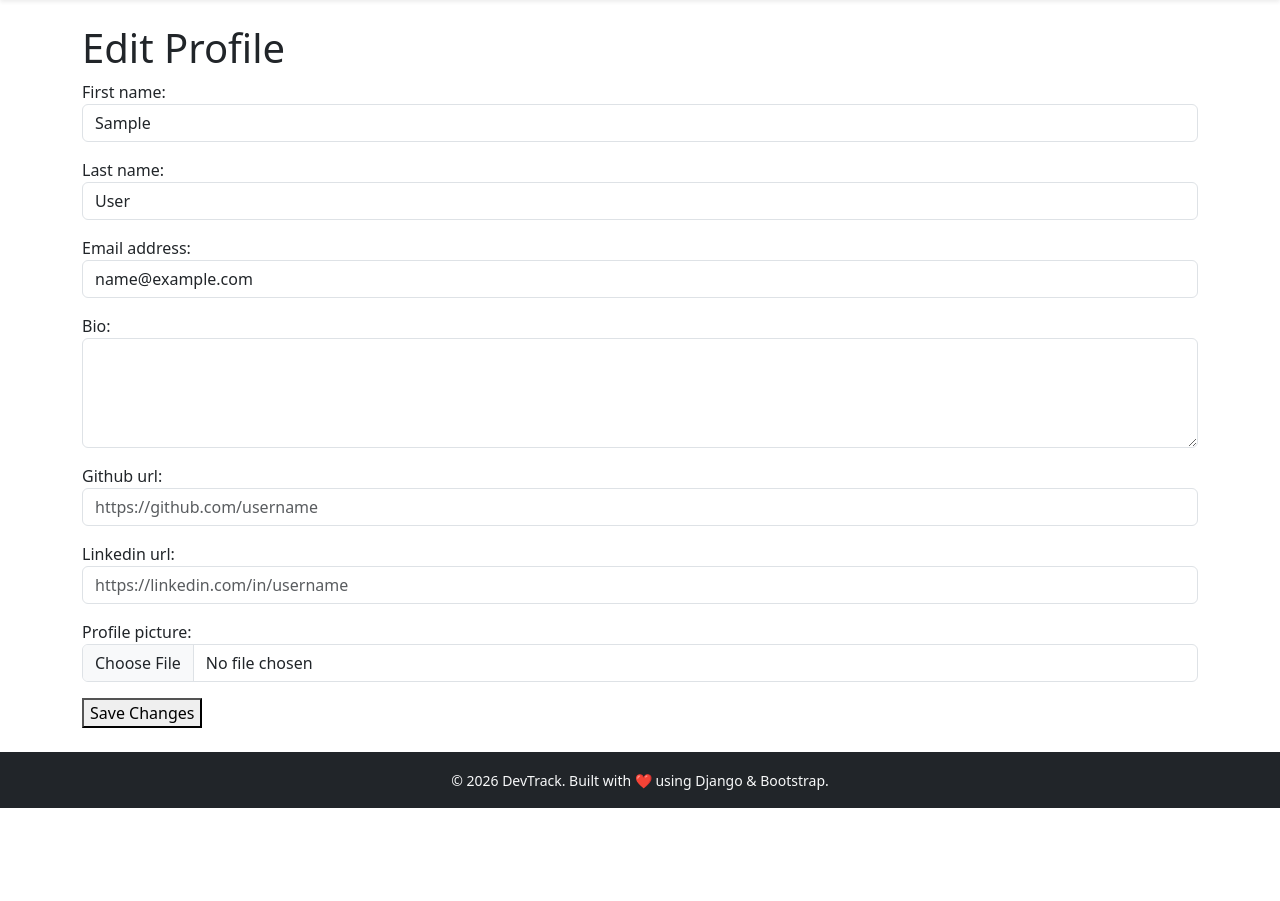
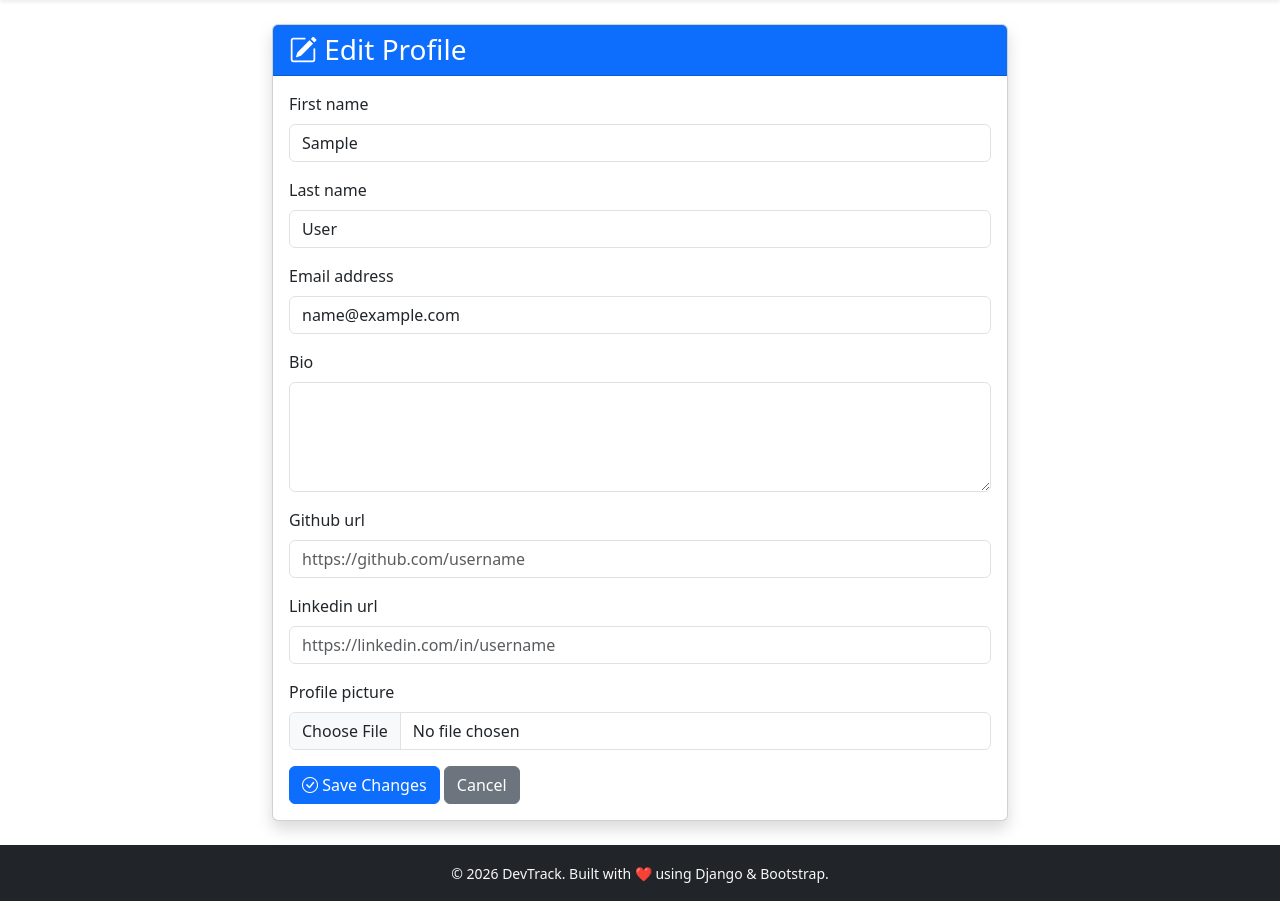
Before and after one commit to aryan-viii/dev_track, a Django app: page /accounts/profile/edit/ in a window 1280 px wide. Shown: the part 56-957 px from the top of the page. Before the commit the page ends 864 px from the top, so only its background shows below. Run offline with Django 5.2, Linux system fonts and the light colour scheme; the visitor is signed in with stand-in values (Sample User, id 1).

Commit message:
Complete authentication module with profile management

```diff
--- a/accounts/templates/accounts/edit_profile.html
+++ b/accounts/templates/accounts/edit_profile.html
@@ -1,22 +1,101 @@
 {% extends "base.html" %}
 
-{% block title %}Edit Profile{% endblock %}
+{% block title %}
+Edit Profile
+{% endblock %}
 
 {% block content %}
 
-<h1>Edit Profile</h1>
+<div class="row justify-content-center">
 
-<form method="POST"
-      enctype="multipart/form-data">
+    <div class="col-lg-8">
 
-    {% csrf_token %}
+        <div class="card shadow">
 
-    {{ form.as_p }}
+            <div class="card-header bg-primary text-white">
 
-    <button type="submit">
-        Save Changes
-    </button>
+                <h3 class="mb-0">
 
-</form>
+                    <i class="bi bi-pencil-square"></i>
+
+                    Edit Profile
+
+                </h3>
+
+            </div>
+
+            <div class="card-body">
+
+                <form
+                    method="POST"
+                    enctype="multipart/form-data"
+                >
+
+                    {% csrf_token %}
+
+                    {% for field in form %}
+
+                        <div class="mb-3">
+
+                            <label class="form-label">
+
+                                {{ field.label }}
+
+                            </label>
+
+                            {{ field }}
+
+                            {% if field.help_text %}
+
+                                <div class="form-text">
+
+                                    {{ field.help_text }}
+
+                                </div>
+
+                            {% endif %}
+
+                            {% for error in field.errors %}
+
+                                <div class="text-danger">
+
+                                    {{ error }}
+
+                                </div>
+
+                            {% endfor %}
+
+                        </div>
+
+                    {% endfor %}
+
+                    <button
+                        class="btn btn-primary"
+                    >
+
+                        <i class="bi bi-check-circle"></i>
+
+                        Save Changes
+
+                    </button>
+
+                    <a
+                        href="{% url 'profile' %}"
+                        class="btn btn-secondary"
+                    >
+
+                        Cancel
+
+                    </a>
+
+                </form>
+
+            </div>
+
+        </div>
+
+    </div>
+
+</div>
 
 {% endblock %}
--- a/accounts/templates/accounts/profile.html
+++ b/accounts/templates/accounts/profile.html
@@ -140,14 +140,11 @@ Profile
                 </table>
 
                 <a
-                    href="#"
+                    href="{% url 'edit_profile' %}"
                     class="btn btn-primary"
                 >
-
                     <i class="bi bi-pencil-square"></i>
-
                     Edit Profile
-
                 </a>
 
             </div>
```
